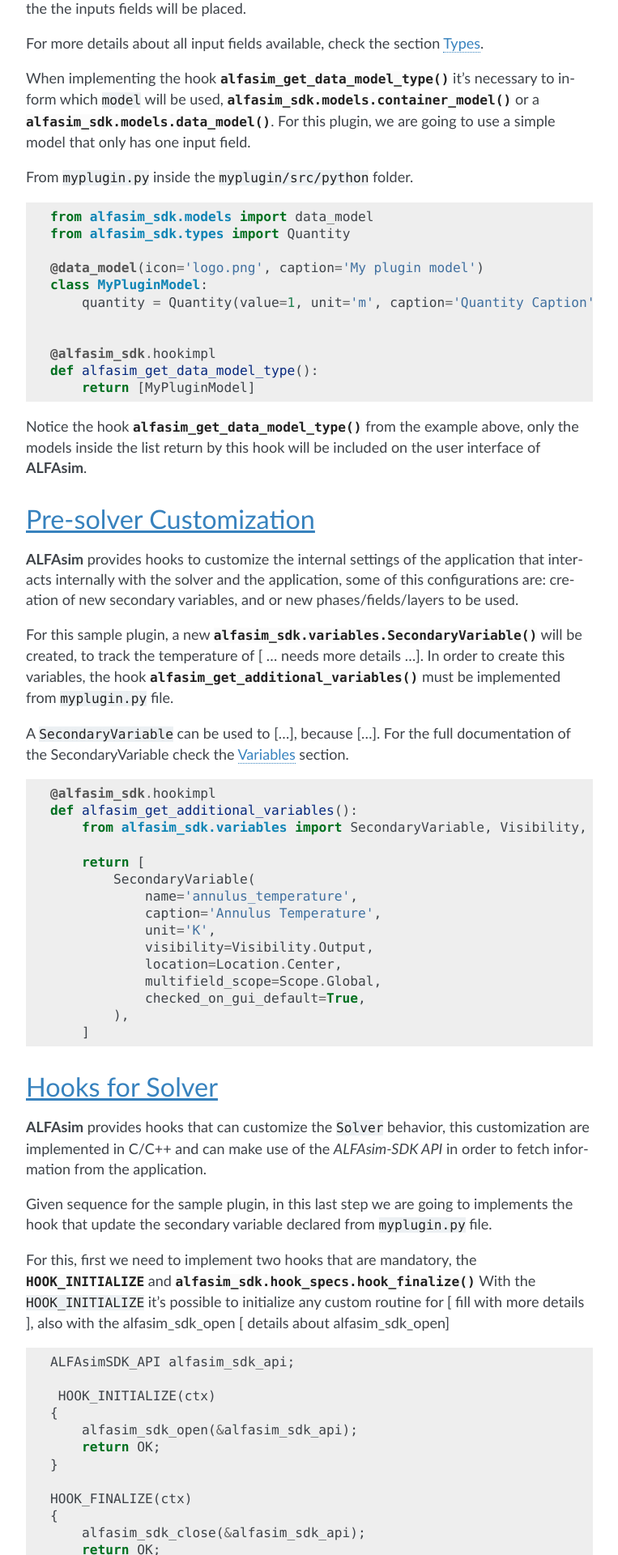
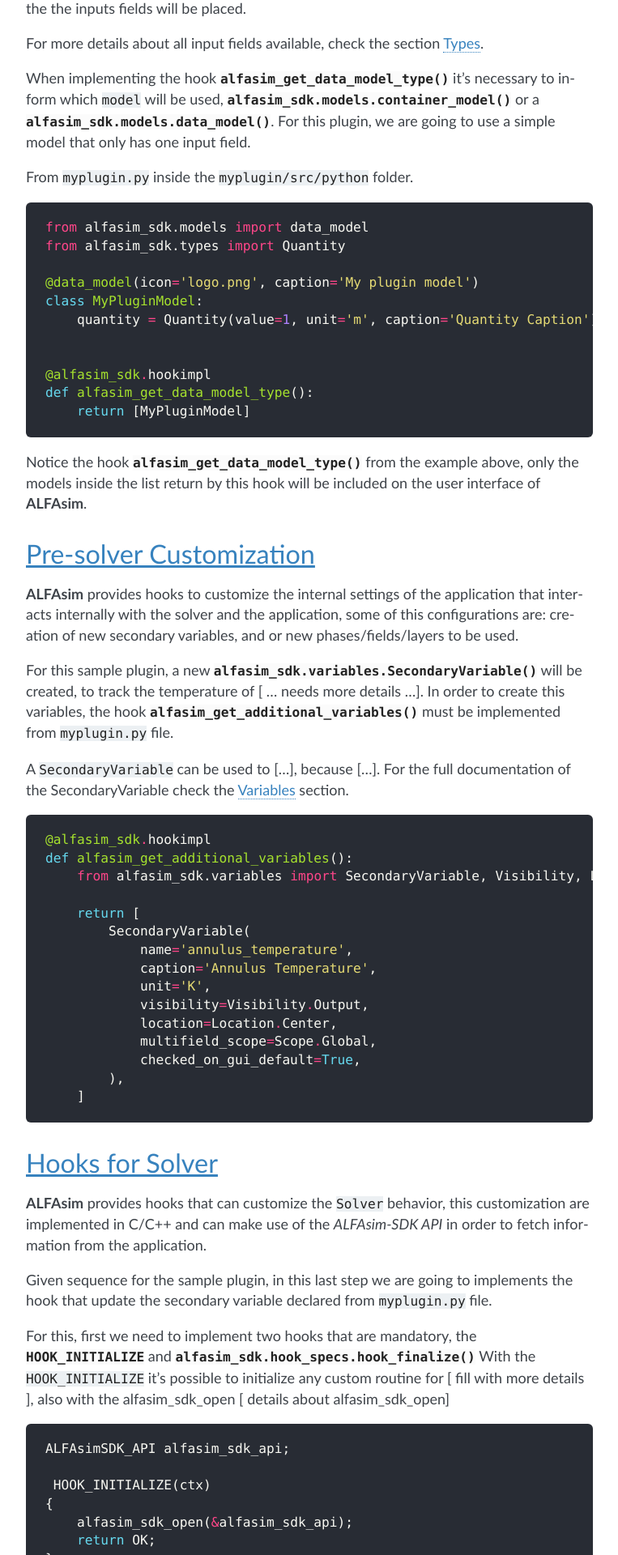
Before and after one commit to ESSS/alfasim-sdk, a Sphinx documentation site: the page built from docs/source/alfasim_sdk_by_example.rst, in a window 1280 px wide. Shown: the part 1150-3070 px from the top of the page at 81% size, without its empty margins (368-1131 px from the left). Built offline with Sphinx 7.4.7, drawn with Linux system fonts in a browser that asks for light colours.

Commit message:
Add code-block custom style

```diff
--- a/docs/source/_static/custom.css
+++ b/docs/source/_static/custom.css
@@ -11,6 +11,13 @@
 
 /* Style for an inline image on sphinx to be aligned with the text */
 p img {
-    vertical-align:middle;
-    display:inline;
+    vertical-align: middle;
+    display: inline;
 }
+
+pre {
+    border-radius: 6px;
+    line-height: 1.4;
+    padding: 1.25rem 1.5rem;
+    background: #282c34;
+}
--- a/docs/source/conf.py
+++ b/docs/source/conf.py
@@ -77,7 +77,7 @@
 exclude_patterns = ["_build", "Thumbs.db", ".DS_Store", "breathe/*"]
 
 # The name of the Pygments (syntax highlighting) style to use.
-pygments_style = "sphinx"
+pygments_style = "monokai"
 
 # -- Options for HTML output -------------------------------------------------
 
```
